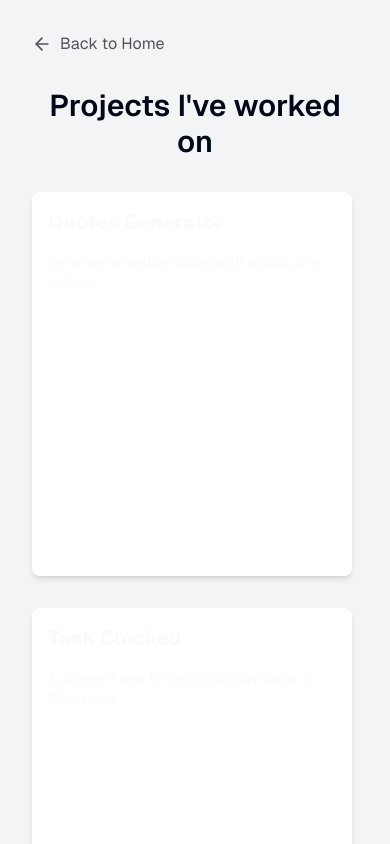
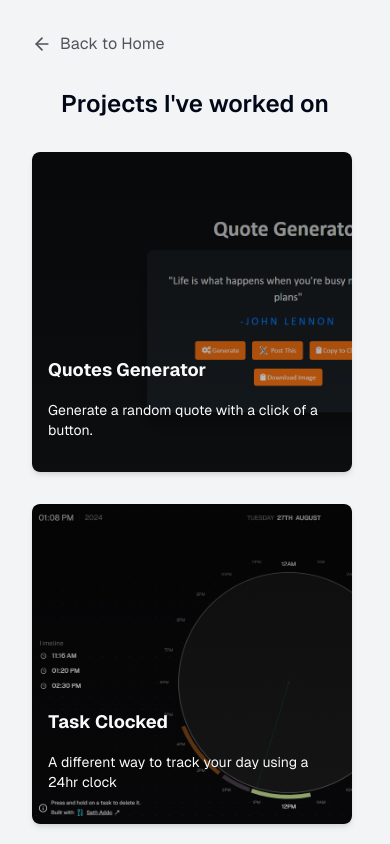
Before and after one commit to seths10/portfolio, a Next.js app: page /projects in a window 390 px wide. Shown: the top 844 px of the page. Built offline with nearby package versions, Linux system fonts and the light colour scheme.

Commit message:
feat: added projects page

```diff
--- a/app/projects/page.tsx
+++ b/app/projects/page.tsx
@@ -11,7 +11,7 @@
       <Link href="/" className="flex items-center text-zinc-600 dark:text-zinc-400 mb-8">
         <ArrowLeft className="mr-2 h-4.5 w-5" /> Back to Home
       </Link>
-      <h1 className="text-3xl font-semibold mb-8 text-center">Projects I&apos;ve worked on</h1>
+      <h1 className="text-2xl font-semibold mb-8 text-center">Projects I&apos;ve worked on</h1>
       <div className="grid grid-cols-1 md:grid-cols-2 lg:grid-cols-3 gap-8">
         {projects.map((project, index) => (
           <ProjectCard key={project.id} project={project} index={index} />
--- a/components/ui/project-card.tsx
+++ b/components/ui/project-card.tsx
@@ -1,7 +1,10 @@
 "use client";
 
 import { cn } from "@/lib/utils";
+import { ExternalLinkIcon } from "lucide-react";
 import { motion } from "framer-motion";
+import { Icons } from "../icons/icons";
+import Link from "next/link";
 
 type Project = {
   id: number;
@@ -29,13 +32,30 @@
     >
       <div
         className={cn(
-          "cursor-pointer overflow-hidden relative card h-96 rounded-md shadow-xl max-w-sm mx-auto backgroundImage flex flex-col justify-between p-4",
+          "cursor-pointer overflow-hidden relative card h-80 rounded-md shadow-xl max-w-sm mx-auto backgroundImage flex flex-col justify-between p-4",
+          "group/inner"
+        )}
+        style={{
+          backgroundImage: `
+            linear-gradient(to bottom, rgba(0, 0, 0, 0.5), rgba(0, 0, 0, 0.2)),
+            url(${project.imageUrl})
+          `,
+          backgroundSize: "cover",
+        }}
+      >
+        <div className="flex items-center justify-center gap-3 absolute w-full h-full top-0 left-0 transition duration-300 opacity-0 group-hover/inner:opacity-90 bg-black">
+          <Link href={project.githubUrl} target="_blank" className="opacity-0 group-hover/inner:opacity-100 transition-opacity duration-300">
+            <Icons.gitHub className="h-5 w-5 text-white" />
+          </Link>
+          <Link href={project.liveUrl} target="_blank" className="opacity-0 group-hover/inner:opacity-100 transition-opacity duration-300">
+            <ExternalLinkIcon className="h-5 w-5 text-white" />
+          </Link>
+        </div>
 
-        )}
-      >
-        <div className="absolute w-full h-full top-0 left-0 transition duration-300 group-hover/card:bg-black opacity-60"></div>
+        <div className="flex flex-end gap-2"></div>
+
         <div className="text content">
-          <h1 className="font-bold text-xl md:text-2xl text-gray-50 relative z-10">
+          <h1 className="font-bold text-lg md:text-2xl text-gray-50 relative z-10">
             {project.title}
           </h1>
           <p className="font-normal text-sm text-gray-50 relative z-10 my-4">
```
